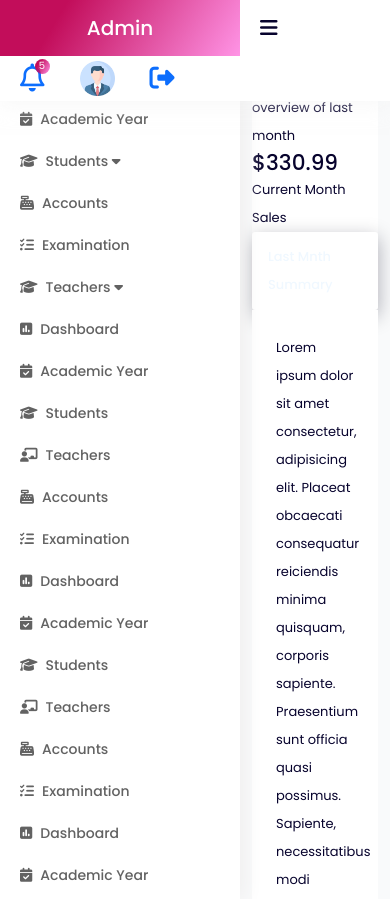
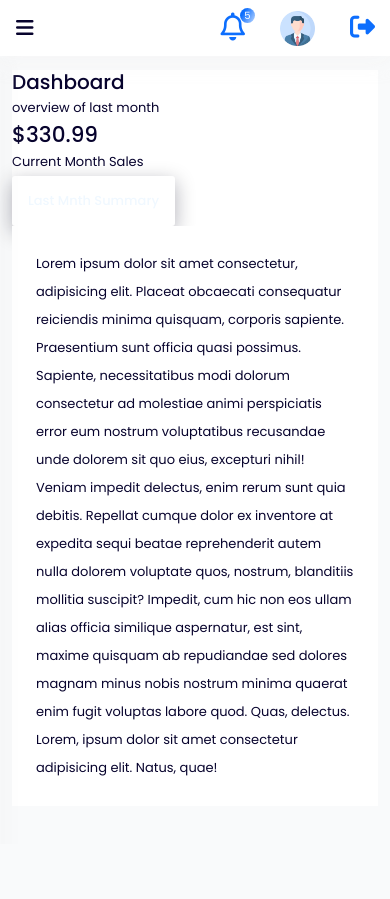
Before and after one commit to devlekhraj/admin-ui, a plain HTML site: page index.html in a window 390 px wide. Shown: the top 899 px of the page. After the commit the page ends 844 px from the top, so only its background shows below. Drawn offline with Linux system fonts and the light colour scheme.

Commit message:
dashboard completed - one phase

```diff
--- a/assets/css/layout.css
+++ b/assets/css/layout.css
@@ -12,6 +12,7 @@ header.header {
 .header-left {
     justify-content: space-between;
     align-items: center;
+    height: 56px;
 }
 
 ul.navbar-item {
@@ -53,7 +54,7 @@ img.icon {
 }
 
 a.sidebarCollapse {
-    padding-left: 20px;
+    padding-left: 16px;
     color: var(--second-color);
     font-size: 20px;
 }
@@ -68,7 +69,7 @@ p.count {
     align-items: center;
     justify-content: space-around;
     border-radius: 50%;
-    right: -5px;
+    right: -10px;
 }
 
 i.fa-regular.fa-bell,
@@ -82,7 +83,7 @@ i.fa-solid.fa-gear {
     position: absolute;
     z-index: var(--z-fixed);
     max-width: 15rem;
-    padding: .5rem 0;
+    padding: 0;
     margin: 0;
     font-size: 1rem;
     color: #212529;
@@ -157,13 +158,13 @@ ul#sidebar {
 
 ul#sidebar li {
     border-left: 5px solid #fff;
-    transition: .3s;
+    /* transition: .2s; */
 }
 
 #sidebar li a {
     display: block;
     padding: 7px 15px;
-    transition: .2s;
+    /* transition: .2s; */
     font-size: 14px;
     font-weight: 500;
 }
@@ -174,16 +175,16 @@ ul#sidebar {
 
 ul#sidebar li {
     border-left: 5px solid #fff;
-    transition: .3s;
+    /* transition: .3s; */
 }
 
 #sidebar li a {
     display: block;
     padding: 7px 15px;
-    transition: .2s;
     font-size: 14px;
     font-weight: 500;
     color: #626262;
+    border-left: 5px solid #fff;
 }
 
 #sidebar li a:hover {
@@ -191,12 +192,14 @@ ul#sidebar li {
     background: #f7f7f7;
 }
 
-ul#sidebar li:hover {
+ul#sidebar li a:hover {
     border-left: 5px solid var(--main-color);
 }
 
-#sidebar li.active {
+#sidebar li a.active-sidenav {
     border-left: 5px solid var(--main-color);
+    color: var(--main-color);
+    background: #86b7fe42;
 }
 
 li.active a {
@@ -207,9 +210,11 @@ ul#sidebar li a i {
     padding-right: 8px;
     font-size: 14px;
 }
-.left-menu-dp li a{
-    padding-left: 40px;
+
+ul.left-menu-dp li{
+    border-left: 0 !important;
 }
-ul.left-menu-dp li{
-    border-left: 0;
+
+ul.left-menu-dp li a {
+    padding-left: 40px !important;
 }
--- a/assets/css/responsive.css
+++ b/assets/css/responsive.css
@@ -0,0 +1,31 @@
+@media(max-width: 1200px){
+    .left-menu{
+        height: 100vh;
+        width: 0;
+        position: absolute;
+        box-shadow: 3px -1px 19px 1px #ddd;
+        overflow-x: hidden;
+        overflow-y: auto;
+        background-color: var(--white-color);
+        transition: .5s;
+        z-index: 99;
+    }
+    .content-wrapper{
+        margin-left: 0;
+    }
+    .left-menu.hide{
+        transition: .5s;
+        width: 200px;
+        position: fixed;
+        z-index: 99;
+    }
+    .logo {
+        width: 200px;
+        transition: .6s;
+    }
+}
+@media (max-width:540px) {
+    .logo{
+        display: none;
+    }
+}
--- a/assets/css/sass.css
+++ b/assets/css/sass.css
@@ -13,9 +13,9 @@
     --header-height:3rem;
 
     /* ======== colors ======== */
-    --main-color:#c20d5a;
+    --main-color:#0d6efd;
     --second-color:rgb(7,3,45);
-    --main-grident: linear-gradient(121deg, rgba(194,13,90,1) 25%, rgb(255 0 194 / 42%) 100%);
+    --main-grident: linear-gradient(121deg, #0d6efd 25%, #3989ff57 100%);
     --dark-bg: #383848;
     --main-color-all:#af547d;
     --text-color:#707070;
--- a/assets/js/main.js
+++ b/assets/js/main.js
@@ -1,13 +1,14 @@
 // ========== LEFT SIDEBAR JS ======= //
-$(document).on('click','#sidebar li',function(e) {
+$(document).on('click','#sidebar li a',function(e) {
     e.preventDefault(0);
-    $(this).addClass('active').siblings().removeClass('active');
+    $(document).find("#sidebar li a").removeClass('active-sidenav');
+    $(this).addClass('active-sidenav');
 })
 
 $(".sub-menu ul").hide();
 $(".sub-menu a").click(function() {
     // Close all other submenus except the current one
-    $(".sub-menu ul").not($(this).siblings("ul")).slideUp("100");
+    // $(".sub-menu ul").not($(this).siblings("ul")).slideUp("100");
     $(".sub-menu a").not(this).find(".right").removeClass("fa-caret-up").addClass("fa-caret-down");
 
     // Toggle the current submenu
--- a/index.html
+++ b/index.html
@@ -89,8 +89,8 @@
             <div class="menubar-content">
                 <nav class="animated bounceInDown">
                     <ul id="sidebar">
-                        <li class="active">
-                            <a href="#"><i class="fa-solid fa-square-poll-vertical"></i>Dashboard</a>
+                        <li>
+                            <a href="#" class="active-sidenav"><i class="fa-solid fa-square-poll-vertical"></i>Dashboard</a>
                         </li>
                         <li>
                             <a href="#"><i class="fa-solid fa-calendar-check"></i>Academic Year</a>
@@ -120,96 +120,6 @@
                                 <li><a href="#"><i class="fa-solid fa-right-from-bracket"></i>Password</a></li>
                                 <li><a href="#"><i class="fa-solid fa-right-from-bracket"></i>Settings</a></li>
                             </ul>
-                        </li>
-                        <li>
-                            <a href="#"><i class="fa-solid fa-square-poll-vertical"></i>Dashboard</a>
-                        </li>
-                        <li>
-                            <a href="#"><i class="fa-solid fa-calendar-check"></i>Academic Year</a>
-                        </li>
-                        <li>
-                            <a href="#"><i class="fa-solid fa-graduation-cap"></i>Students</a>
-                        </li>
-                        <li>
-                            <a href="#"><i class="fa-solid fa-chalkboard-user"></i>Teachers</a>
-                        </li>
-                        <li>
-                            <a href="#"><i class="fa-solid fa-cash-register"></i>Accounts</a>
-                        </li>
-                        <li>
-                            <a href="#"><i class="fa-solid fa-list-check"></i>Examination</a>
-                        </li>
-                        <li>
-                            <a href="#"><i class="fa-solid fa-square-poll-vertical"></i>Dashboard</a>
-                        </li>
-                        <li>
-                            <a href="#"><i class="fa-solid fa-calendar-check"></i>Academic Year</a>
-                        </li>
-                        <li>
-                            <a href="#"><i class="fa-solid fa-graduation-cap"></i>Students</a>
-                        </li>
-                        <li>
-                            <a href="#"><i class="fa-solid fa-chalkboard-user"></i>Teachers</a>
-                        </li>
-                        <li>
-                            <a href="#"><i class="fa-solid fa-cash-register"></i>Accounts</a>
-                        </li>
-                        <li>
-                            <a href="#"><i class="fa-solid fa-list-check"></i>Examination</a>
-                        </li>
-                        <li>
-                            <a href="#"><i class="fa-solid fa-square-poll-vertical"></i>Dashboard</a>
-                        </li>
-                        <li>
-                            <a href="#"><i class="fa-solid fa-calendar-check"></i>Academic Year</a>
-                        </li>
-                        <li>
-                            <a href="#"><i class="fa-solid fa-graduation-cap"></i>Students</a>
-                        </li>
-                        <li>
-                            <a href="#"><i class="fa-solid fa-chalkboard-user"></i>Teachers</a>
-                        </li>
-                        <li>
-                            <a href="#"><i class="fa-solid fa-cash-register"></i>Accounts</a>
-                        </li>
-                        <li>
-                            <a href="#"><i class="fa-solid fa-list-check"></i>Examination</a>
-                        </li>
-                        <li>
-                            <a href="#"><i class="fa-solid fa-square-poll-vertical"></i>Dashboard</a>
-                        </li>
-                        <li>
-                            <a href="#"><i class="fa-solid fa-calendar-check"></i>Academic Year</a>
-                        </li>
-                        <li>
-                            <a href="#"><i class="fa-solid fa-graduation-cap"></i>Students</a>
-                        </li>
-                        <li>
-                            <a href="#"><i class="fa-solid fa-chalkboard-user"></i>Teachers</a>
-                        </li>
-                        <li>
-                            <a href="#"><i class="fa-solid fa-cash-register"></i>Accounts</a>
-                        </li>
-                        <li>
-                            <a href="#"><i class="fa-solid fa-list-check"></i>Examination</a>
-                        </li>
-                        <li>
-                            <a href="#"><i class="fa-solid fa-square-poll-vertical"></i>Dashboard</a>
-                        </li>
-                        <li>
-                            <a href="#"><i class="fa-solid fa-calendar-check"></i>Academic Year</a>
-                        </li>
-                        <li>
-                            <a href="#"><i class="fa-solid fa-graduation-cap"></i>Students</a>
-                        </li>
-                        <li>
-                            <a href="#"><i class="fa-solid fa-chalkboard-user"></i>Teachers</a>
-                        </li>
-                        <li>
-                            <a href="#"><i class="fa-solid fa-cash-register"></i>Accounts</a>
-                        </li>
-                        <li>
-                            <a href="#"><i class="fa-solid fa-list-check"></i>Examination</a>
                         </li>
                     </ul>
                 </nav>
```
